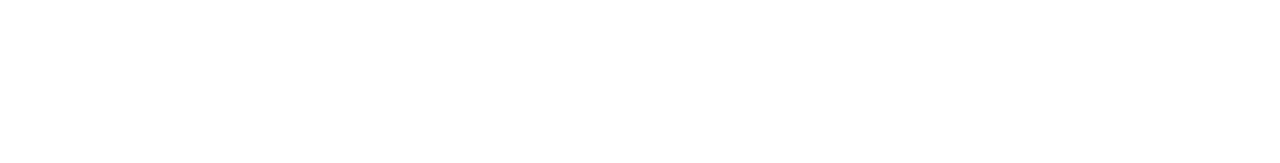
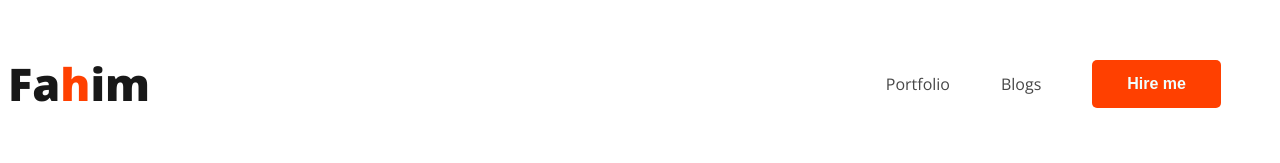
Before and after one commit to fahimbrew/sweatscience-portfolio, a plain HTML site: page index.html in a window 1280 px wide. Drawn offline with nearby package versions, Linux system fonts and the light colour scheme.

Commit message:
added nav

```diff
--- a/index.html
+++ b/index.html
@@ -5,10 +5,23 @@
     <meta charset="UTF-8">
     <meta name="viewport" content="width=device-width, initial-scale=1.0">
     <title>SweatScience Portfolio</title>
+    <link rel="preconnect" href="https://fonts.googleapis.com">
+    <link rel="preconnect" href="https://fonts.gstatic.com" crossorigin>
+    <link href="https://fonts.googleapis.com/css2?family=Open+Sans:ital,wght@0,300..800;1,300..800&display=swap"
+        rel="stylesheet">
+    <link rel="stylesheet" href="styles/portfolio.css">
 </head>
 
 <body>
     <header>
+        <nav>
+            <h3 class="nav-title">Fa<span class="text-primary">h</span>im</h3>
+            <ul>
+                <li><a href="">Portfolio</a></li>
+                <li><a href="">Blogs</a></li>
+                <li><button class="btn-primary">Hire me</button></li>
+            </ul>
+        </nav>
 
 
     </header>
--- /dev/null
+++ b/styles/portfolio.css
@@ -0,0 +1,52 @@
+/* common shared styels */
+body {
+
+
+    font-family: "Open Sans", sans-serif;
+
+}
+
+.text-primary {
+    color: rgb(255, 64, 0);
+}
+
+.btn-primary {
+    border-radius: 5px;
+    background-color: rgb(255, 64, 0);
+    border: 0;
+    font-size: 16px;
+    font-weight: 760;
+    padding: 15px 35px;
+    color: azure;
+}
+
+/* nav related styles */
+
+nav {
+    display: flex;
+    justify-content: space-between;
+    align-items: center;
+
+}
+
+.nav-title {
+    color: #181818;
+    font-size: 45px;
+    font-weight: 800;
+}
+
+nav>ul {
+    display: flex;
+    align-items: center;
+}
+
+nav li {
+    list-style: none;
+    margin-right: 51px;
+    /* align-items: center; */
+}
+
+nav a {
+    text-decoration: none;
+    color: #474747;
+}
```
